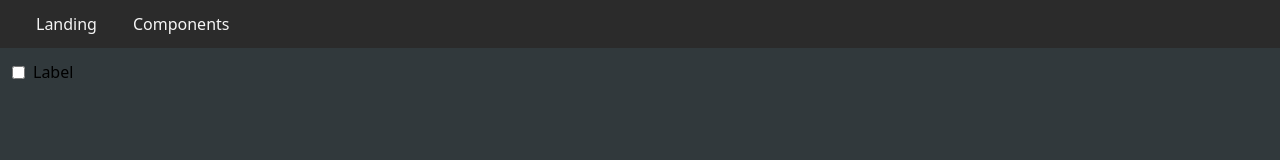
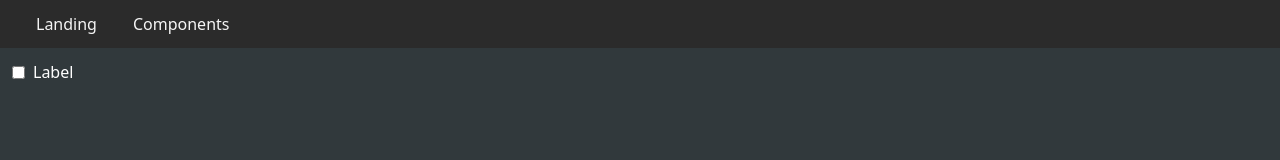
Before and after one commit to MortimerMarsyja/v-trebuchet, a React (Vite) app: page /components in a window 1280 px wide. Shown: the top 160 px of the page. Built offline with nearby package versions, Linux system fonts and the light colour scheme.

Commit message:
cypress tests for dev working

```diff
--- a/cypress.config.ts
+++ b/cypress.config.ts
@@ -1,9 +1,11 @@
 import { defineConfig } from "cypress";
+import vitePreprocessor from "cypress-vite";
 
 export default defineConfig({
   e2e: {
+    baseUrl: "http://localhost:3000",
     setupNodeEvents(on, config) {
-      // implement node event listeners here
+      on("file:preprocessor", vitePreprocessor());
     },
   },
 });
--- a/package.json
+++ b/package.json
@@ -8,7 +8,8 @@
     "build": "tsc && vite build",
     "preview": "vite preview",
     "storybook": "storybook dev -p 6006",
-    "build-storybook": "storybook build"
+    "build-storybook": "storybook build",
+    "cy:open": "cypress open"
   },
   "dependencies": {
     "react": "^18.2.0",
@@ -27,6 +28,7 @@
     "@vitejs/plugin-react": "^3.0.0",
     "autoprefixer": "^10.4.13",
     "cypress": "^12.1.0",
+    "cypress-vite": "^1.2.1",
     "postcss": "^8.4.20",
     "react-router-dom": "^6.4.5",
     "storybook": "^7.0.0-beta.12",
--- a/src/01-containers/App/App.tsx
+++ b/src/01-containers/App/App.tsx
@@ -1,4 +1,3 @@
-import "./App.css";
 import { routes } from "@utils/routes";
 import { Route, Routes, BrowserRouter } from "react-router-dom";
 import Navbar from "@components/Navbar";
--- a/src/index.css
+++ b/src/index.css
@@ -2,10 +2,15 @@
 @tailwind components;
 @tailwind utilities;
 
+#root {
+  @apply h-full min-w-[1280px];
+}
+html,
 body {
-    height: 100%;
+  @apply h-full antialiased text-white;
 }
-
-#root {
-    height: 100vh;
+*,
+*::before,
+*::after {
+  @apply underline-offset-4;
 }
```
Also changed, not shown: src/01-containers/App/App.css (deleted), 1 other file (tests, documents, lock files or other folders).
